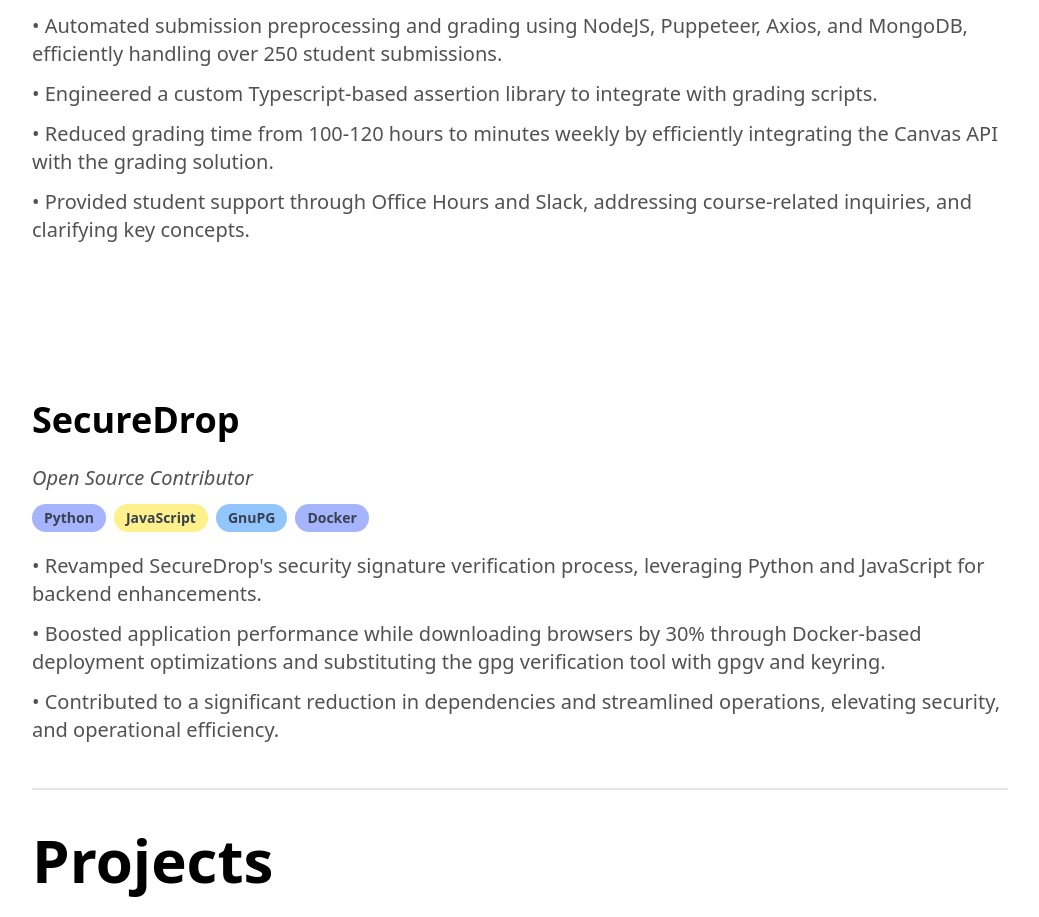
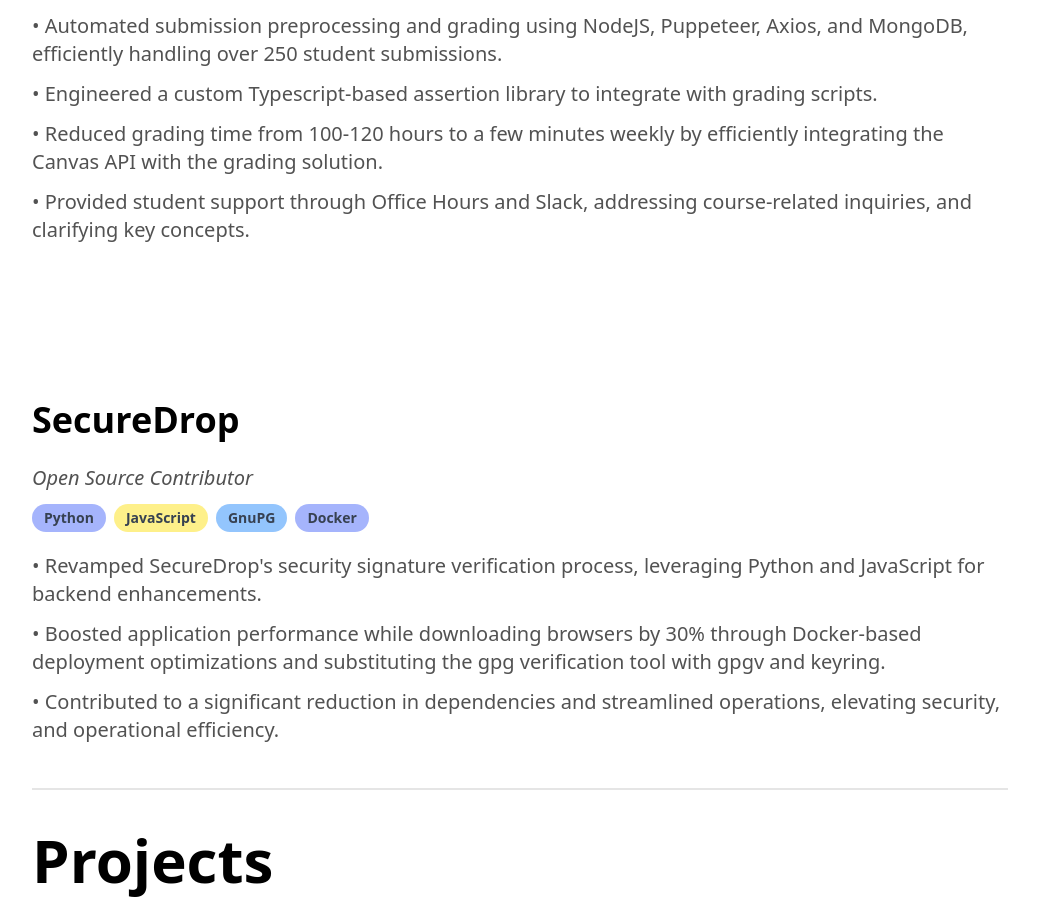
Before and after one commit to noumxn/portfolio, a Next.js app: page / in a window 1280 px wide. Shown: the part 1062-1979 px from the top of the page, without its empty margins (120-1159 px from the left). Built offline with nearby package versions, Linux system fonts and the light colour scheme.

Commit message:
update typo

```diff
--- a/components/WorkSection.tsx
+++ b/components/WorkSection.tsx
@@ -10,7 +10,7 @@
         "Designed course assignments to facilitate and optimal learning experience for students.",
         "Automated submission preprocessing and grading using NodeJS, Puppeteer, Axios, and MongoDB, efficiently handling over 250 student submissions.",
         "Engineered a custom Typescript-based assertion library to integrate with grading scripts.",
-        "Reduced grading time from 100-120 hours to minutes weekly by efficiently integrating the Canvas API with the grading solution.",
+        "Reduced grading time from 100-120 hours to a few minutes weekly by efficiently integrating the Canvas API with the grading solution.",
         "Provided student support through Office Hours and Slack, addressing course-related inquiries, and clarifying key concepts.",
     ],
   },
```
Also changed, not shown: 1 other file (tests, documents, lock files or other folders).
